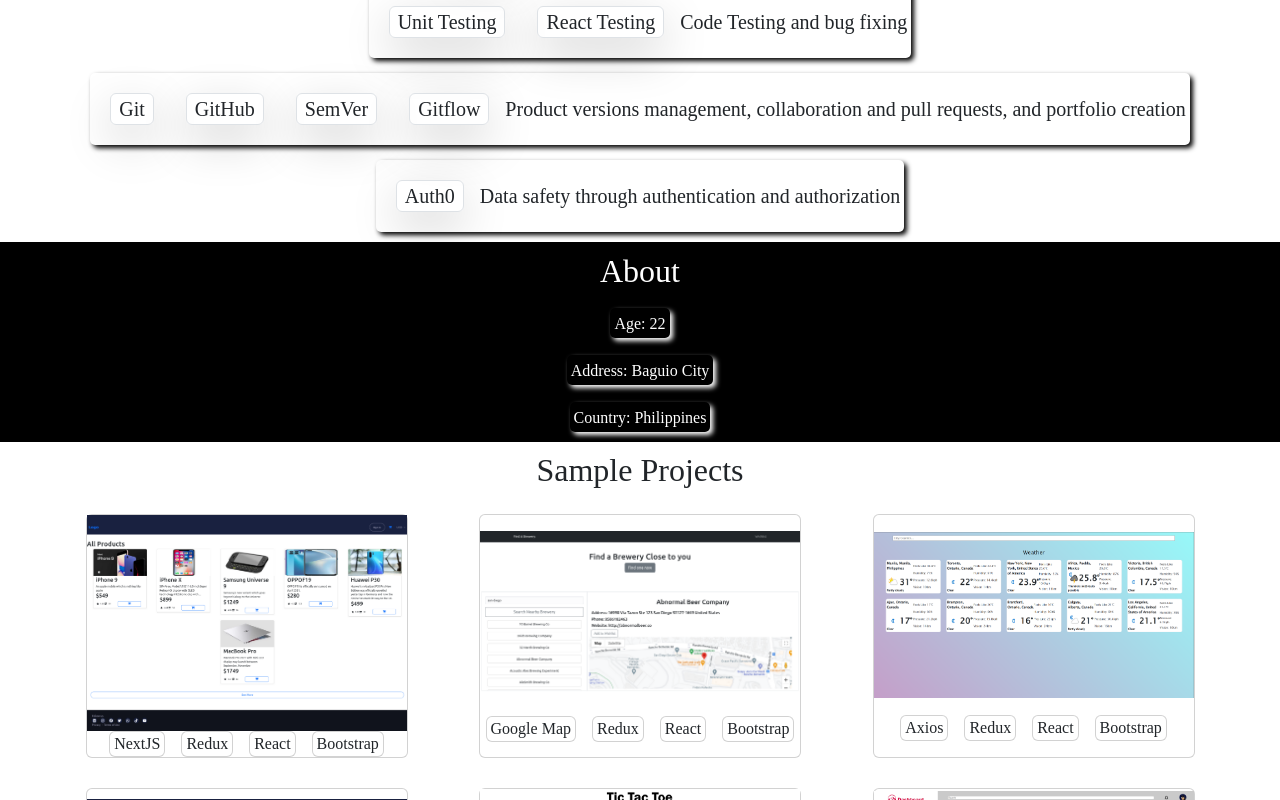
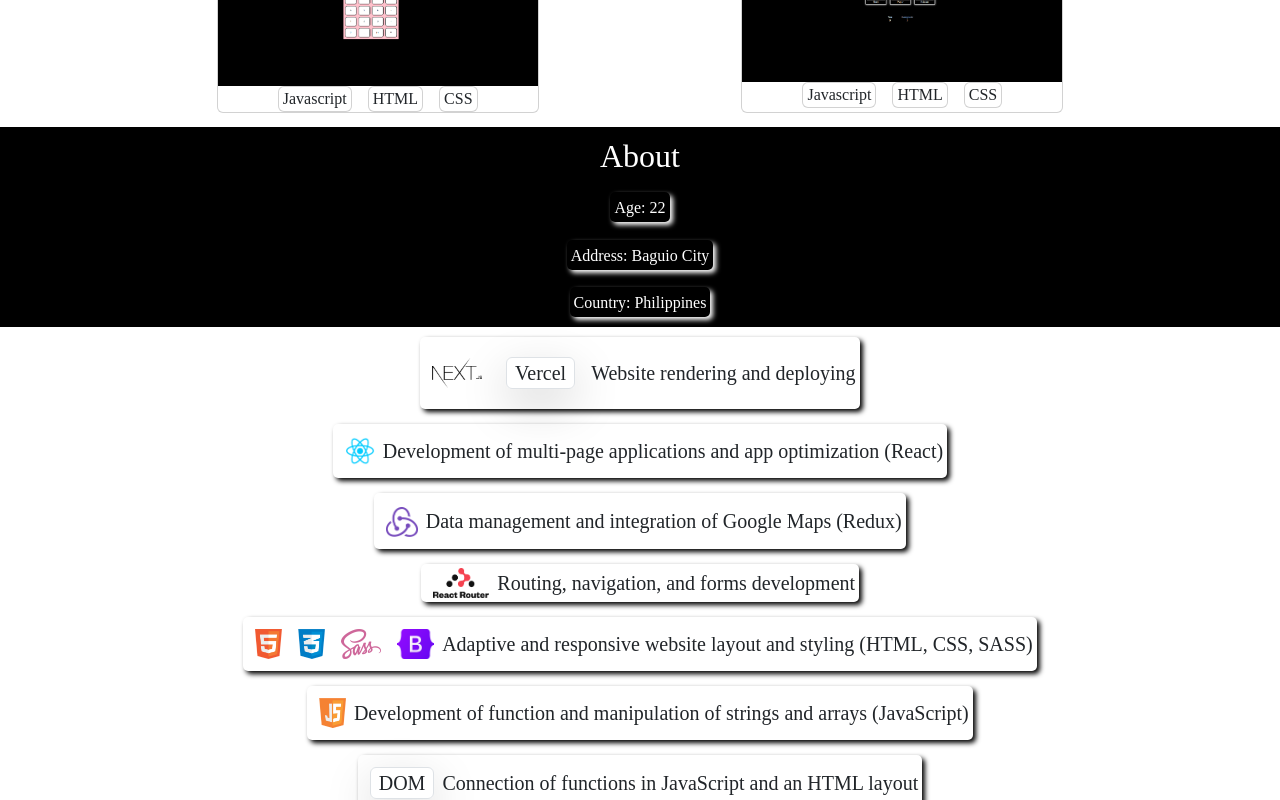
Before and after one commit to Reytsard/portfolio, a React (Create React App) app: page / in a window 1280 px wide. Shown: the part 960-1760 px from the top of the page. Built offline with nearby package versions, Linux system fonts and the light colour scheme; a web font is replaced by a local one.

Commit message:
Swapped projects and skills

```diff
--- a/src/App.jsx
+++ b/src/App.jsx
@@ -15,9 +15,9 @@ function App() {
       <main>
         <div className="home">
           <Greeting />
+          <Projects />
+          <About />
           <Skills />
-          <About />
-          <Projects />
           <ContactMe />
         </div>
       </main>
```
